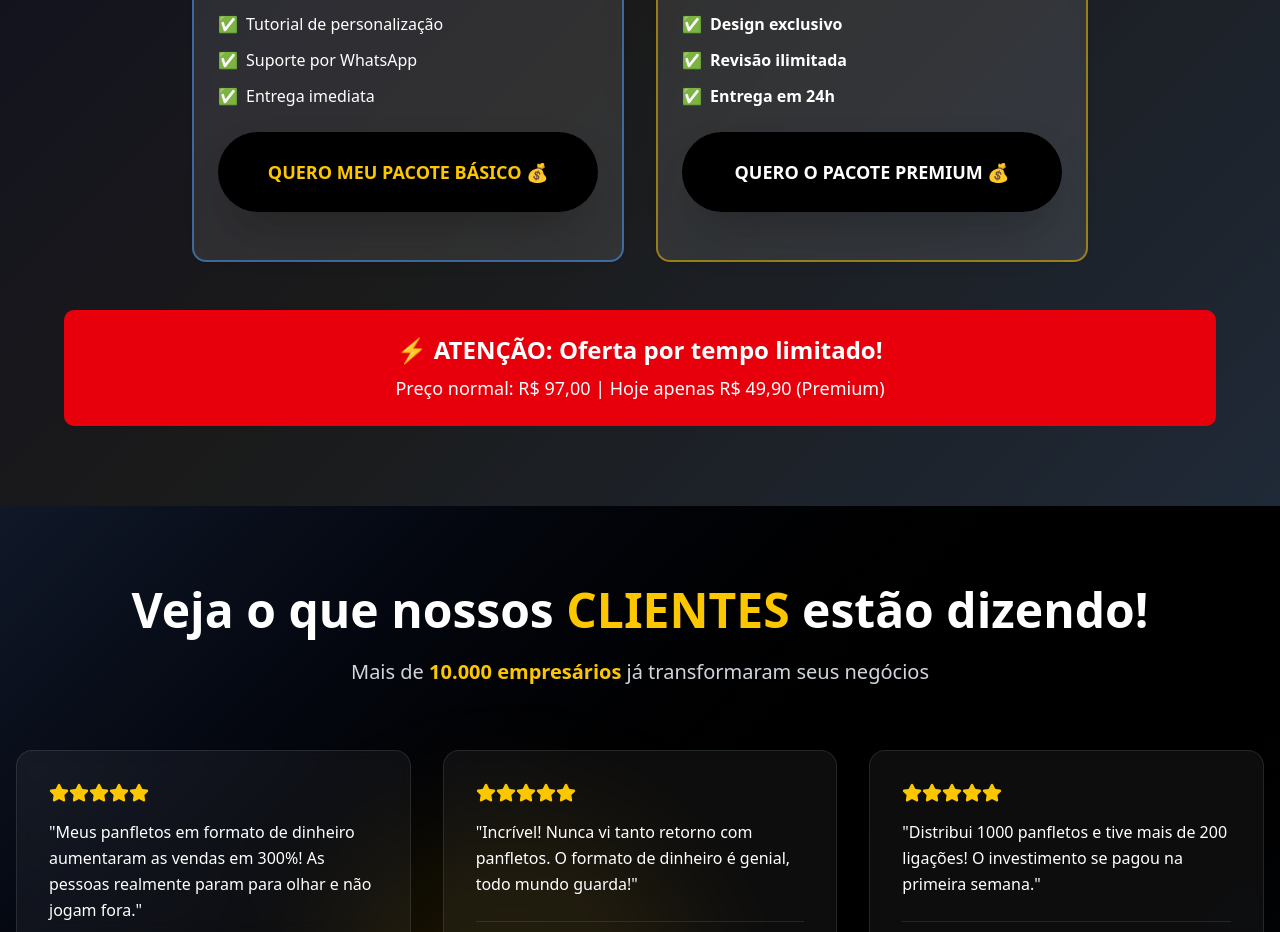
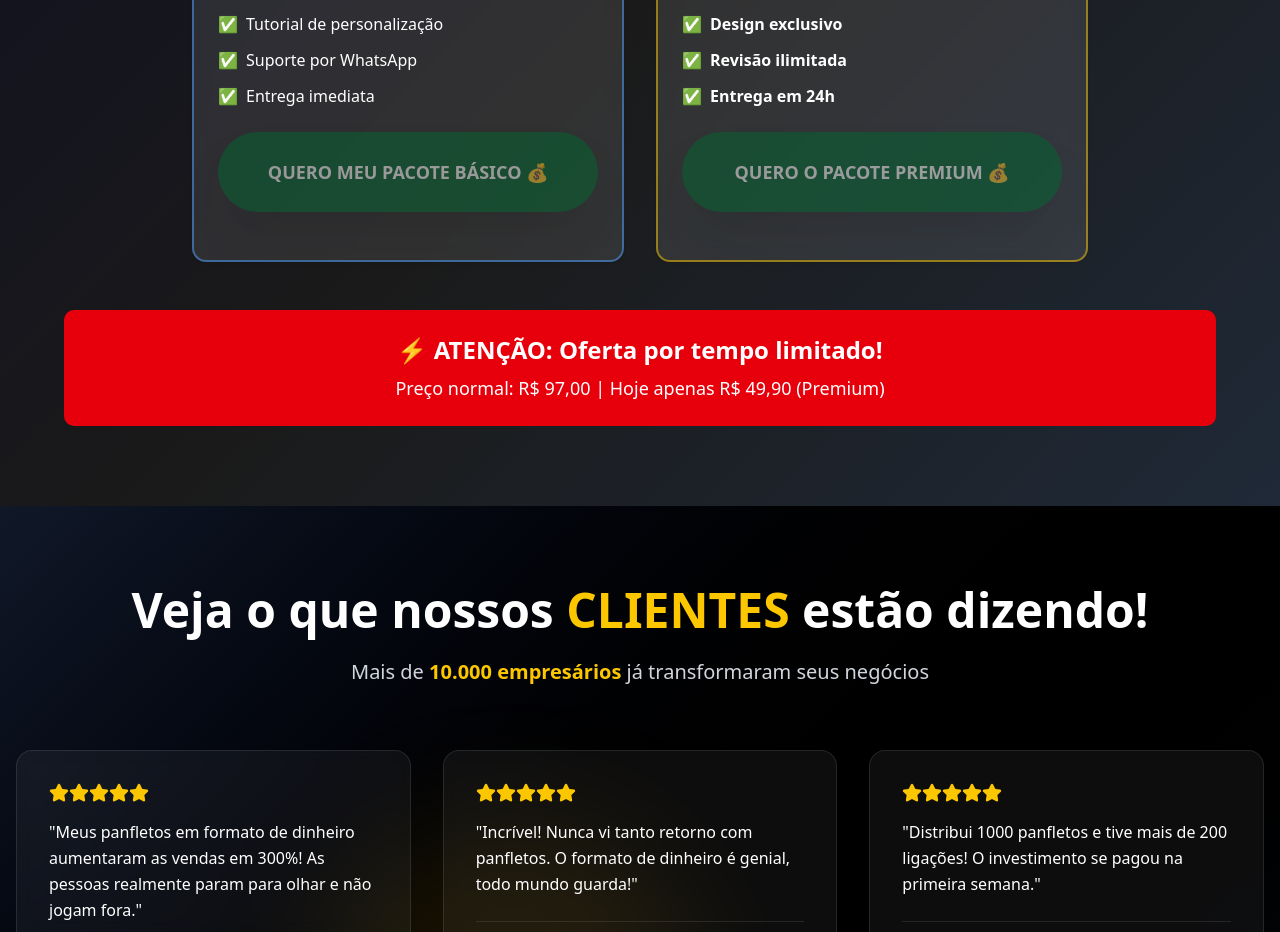
Before and after one commit to RaioneMachado/v0-panfletos-em-formato-de-dinheiro, a Next.js app: page / in a window 1280 px wide. Shown: the part 4905-5837 px from the top of the page. Built offline with nearby package versions, Linux system fonts and the light colour scheme.

Commit message:
feat: add pulse animation and white text to pricing buttons
Enhance buttons with pulse animation and set text color to white.

Co-authored-by: Raione Machado <195049294+RaioneMachado@users.noreply.github.com>

```diff
--- a/components/pricing-section.tsx
+++ b/components/pricing-section.tsx
@@ -44,7 +44,7 @@ export function PricingSection() {
                 href="https://wa.me/5562993350204?text=Olá! Quero o PACOTE BÁSICO por R$ 19,90"
                 target="_blank"
                 rel="noopener noreferrer"
-                className="w-full bg-black text-yellow-400 px-8 md:px-12 py-3 md:py-4 rounded-full font-bold text-base md:text-lg hover:bg-gray-900 transition-colors duration-300 shadow-2xl min-h-[80px] flex items-center justify-center"
+                className="w-full bg-green-800 text-white px-8 md:px-12 py-3 md:py-4 rounded-full font-bold text-base md:text-lg hover:bg-green-900 transition-colors duration-300 shadow-2xl min-h-[80px] flex items-center justify-center animate-pulse"
               >
                 QUERO MEU PACOTE BÁSICO 💰
               </a>
@@ -95,7 +95,7 @@ export function PricingSection() {
                 href="https://wa.me/5562993350204?text=Olá! Quero o PACOTE PREMIUM por R$ 49,90"
                 target="_blank"
                 rel="noopener noreferrer"
-                className="w-full bg-black text-white px-8 md:px-12 py-3 md:py-4 rounded-full font-bold text-base md:text-lg hover:bg-gray-900 transition-colors duration-300 shadow-2xl min-h-[80px] flex items-center justify-center"
+                className="w-full bg-green-800 text-white px-8 md:px-12 py-3 md:py-4 rounded-full font-bold text-base md:text-lg hover:bg-green-900 transition-colors duration-300 shadow-2xl min-h-[80px] flex items-center justify-center animate-pulse"
               >
                 QUERO O PACOTE PREMIUM 💰
               </a>
--- a/components/solution-section.tsx
+++ b/components/solution-section.tsx
@@ -1,7 +1,16 @@
+"use client"
+
 import { Button } from "@/components/ui/button"
 import { Card, CardContent } from "@/components/ui/card"
 
 export function SolutionSection() {
+  const scrollToPricing = () => {
+    const pricingSection = document.getElementById("pricing-section")
+    if (pricingSection) {
+      pricingSection.scrollIntoView({ behavior: "smooth" })
+    }
+  }
+
   return (
     <section className="py-20 px-4 relative overflow-hidden">
       {/* Background effects */}
@@ -141,6 +150,7 @@ export function SolutionSection() {
           <Button
             size="lg"
             className="bg-yellow-400 hover:bg-yellow-500 text-black font-bold px-4 md:px-12 py-4 md:py-6 text-sm sm:text-base md:text-xl w-full sm:w-auto"
+            onClick={scrollToPricing}
           >
             <span className="block sm:hidden text-center leading-tight">
               🚀 QUERO TRANSFORMAR
```
